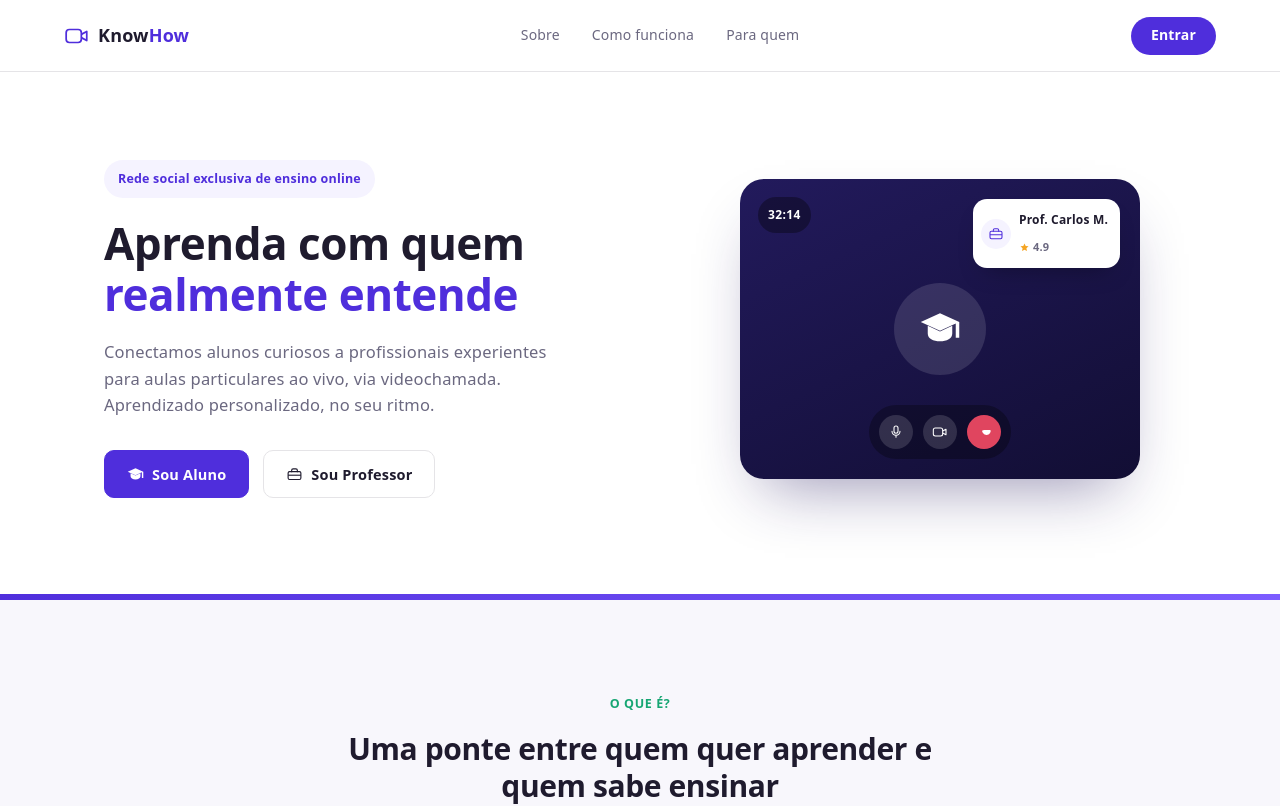
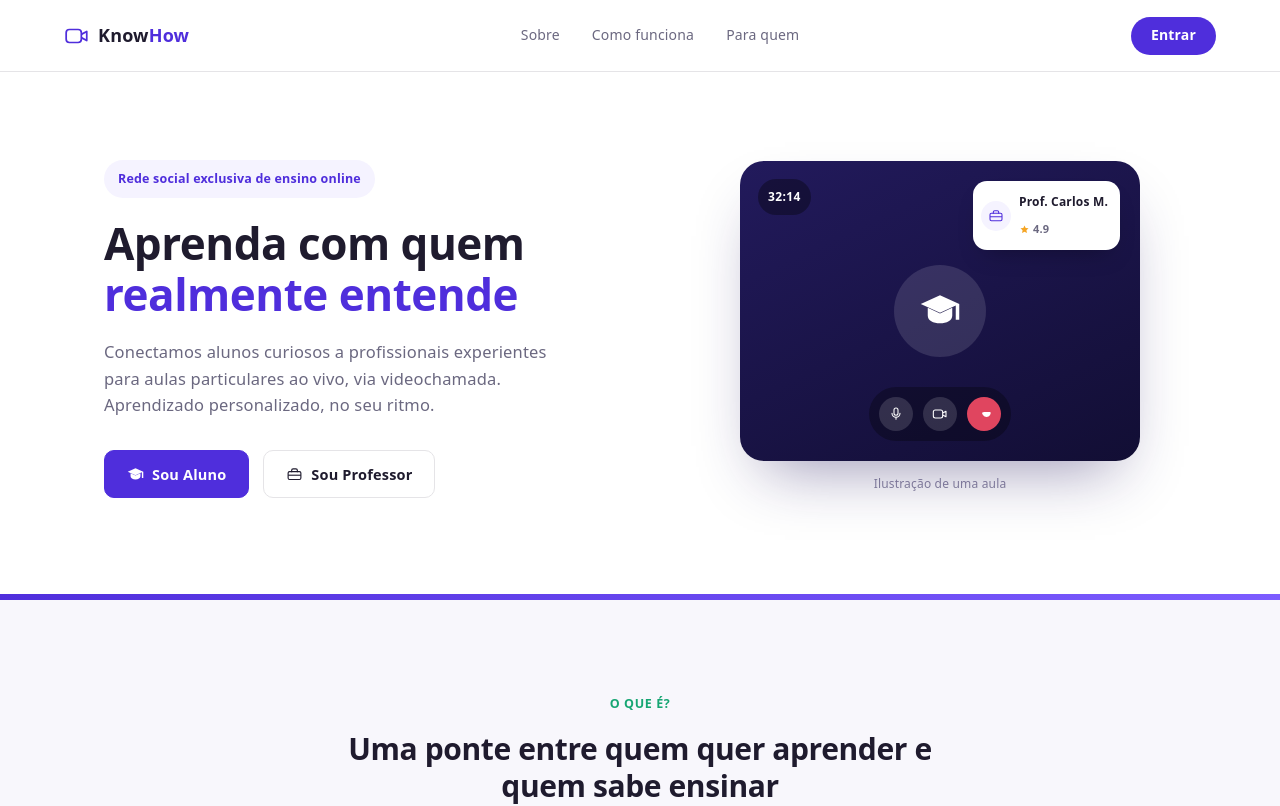
Before and after one commit to Yasmin-min/Know_How_PWA, a React (Vite) app: page / in a window 1280 px wide. Shown: the top 806 px of the page. Built offline with nearby package versions, Linux system fonts and the light colour scheme; no server answers.

Commit message:
feat: melhora a pagina inicial com rodape, links legais e contato opcional

```diff
--- a/src/pages/Inicio/index.tsx
+++ b/src/pages/Inicio/index.tsx
@@ -12,6 +12,9 @@ import {
   IconEstrela,
 } from "./icons";
 import styles from "./styles.module.css";
+
+// E-mail de contato mostrado no rodapé; sem ele configurado, o link não aparece.
+const EMAIL_CONTATO = (import.meta.env.VITE_EMAIL_CONTATO as string | undefined)?.trim();
 
 const CONCEITO_CARDS = [
   {
@@ -123,7 +126,7 @@ function Inicio() {
           </div>
         </div>
 
-        <div className={styles.heroIlustracao}>
+        <div className={styles.heroIlustracao} aria-hidden="true">
           <div className={styles.callMock}>
             <div className={styles.callAvatarPrincipal}>
               <IconCapelo className={styles.callAvatarIcone} />
@@ -155,6 +158,7 @@ function Inicio() {
               </span>
             </div>
           </div>
+          <span className={styles.callLegenda}>Ilustração de uma aula</span>
         </div>
       </section>
 
@@ -291,6 +295,9 @@ function Inicio() {
           <Link to={rotas.login}>Entrar</Link>
           <Link to={rotas.cadastroAluno}>Sou Aluno</Link>
           <Link to={rotas.cadastroProfessor}>Sou Professor</Link>
+          <Link to={rotas.termos}>Termos de Uso</Link>
+          <Link to={rotas.privacidade}>Privacidade</Link>
+          {EMAIL_CONTATO ? <a href={`mailto:${EMAIL_CONTATO}`}>Contato</a> : null}
         </nav>
 
         <div className={styles.rodapeCopyright}>
--- a/src/pages/Inicio/styles.module.css
+++ b/src/pages/Inicio/styles.module.css
@@ -215,8 +215,15 @@
 .heroIlustracao {
   flex: 1 1 380px;
   display: flex;
-  justify-content: center;
+  flex-direction: column;
+  align-items: center;
+  gap: 10px;
   min-width: 0;
+}
+
+.callLegenda {
+  font-size: 12px;
+  color: #8b87a3;
 }
 
 .callMock {
```
Also changed, not shown: 1 other file (tests, documents, lock files or other folders).
